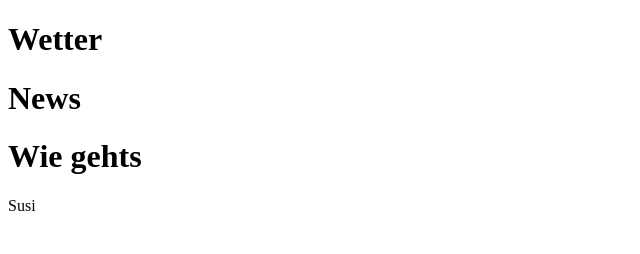
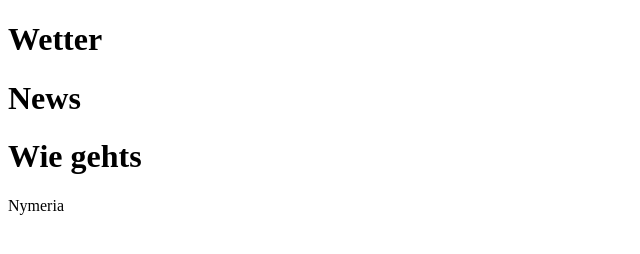
Before and after one commit to RaffaelloG/2ABKUF_HTML_Test, a plain HTML site: page index.html in a window 1280 px wide. Shown: the full height of the page, 0-640 px from the left. Drawn offline with Linux system fonts and the light colour scheme.

Commit message:
Line 11: Nymeria

```diff
--- a/index.html
+++ b/index.html
@@ -8,6 +8,6 @@
     <h1>Wetter</h1>
     <h1>News</h1>
     <h1>Wie gehts</h1>
-    <p>Susi</p>
+    <p>Nymeria</p>
   </body>
 </html>
```
